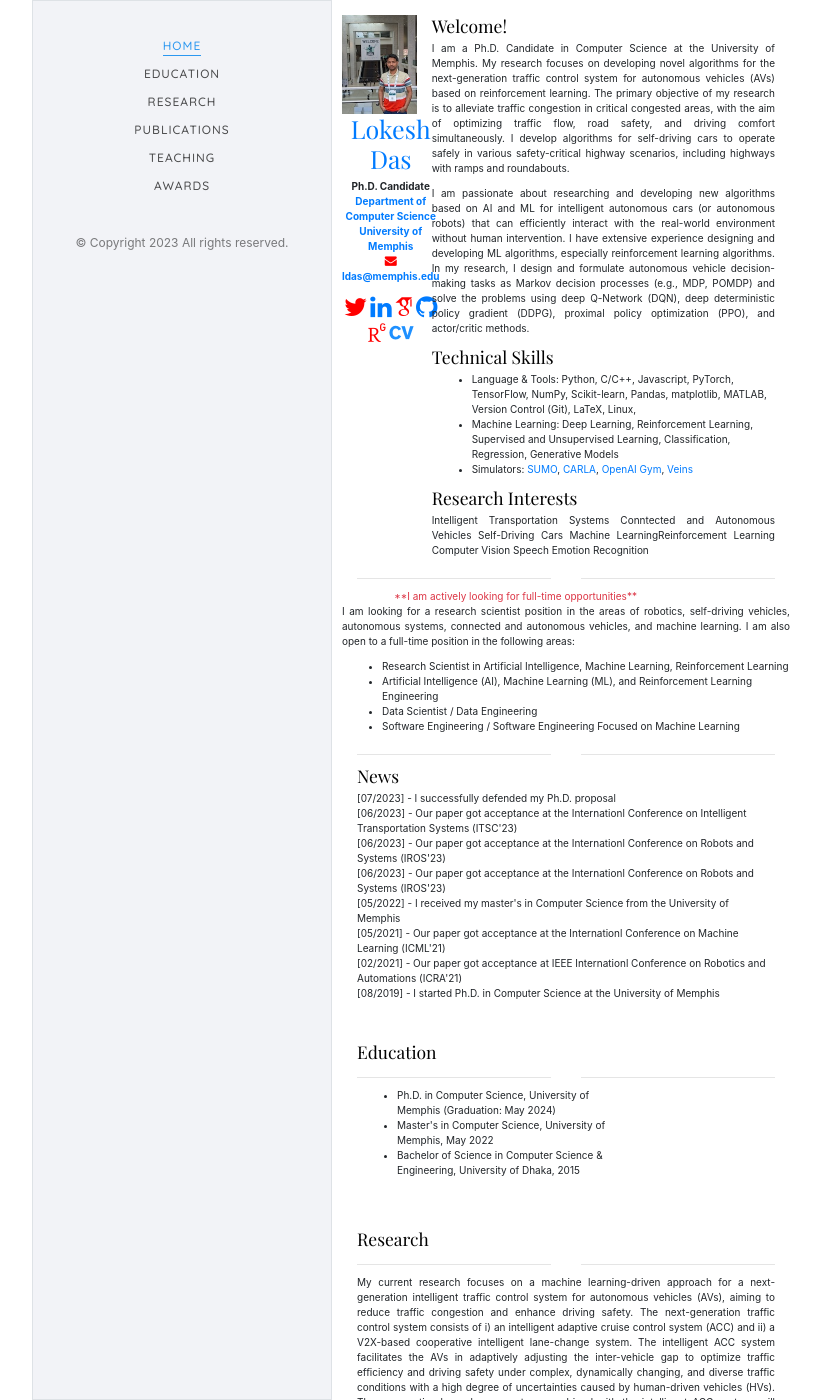
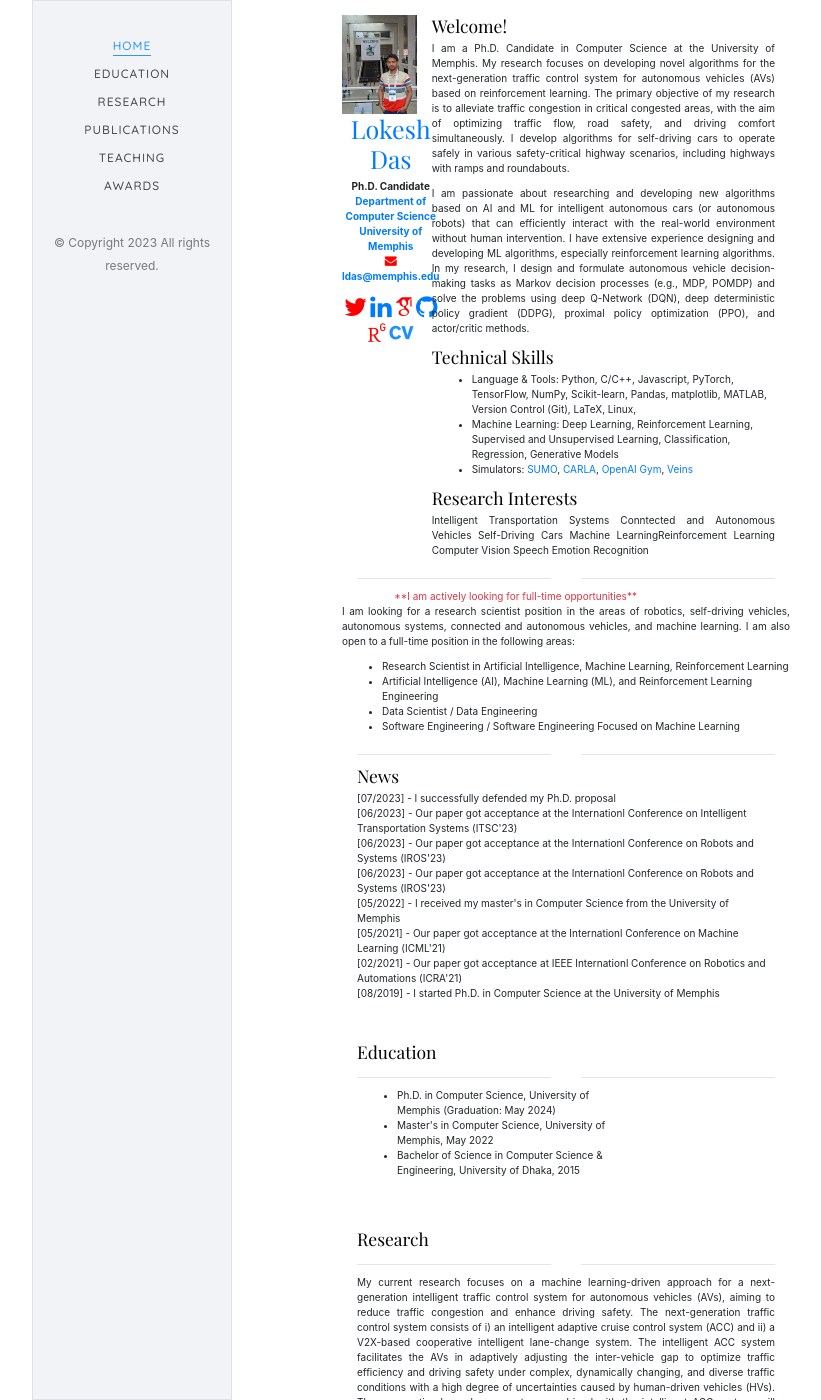
Before and after one commit to lokesh-c-das/lokesh-c-das.github.io, a Jekyll site: the page built from index.md, in a window 1280 px wide and 1400 px high. Shown: the whole window, without its empty margins (224-1045 px from the left). Built offline with Jekyll 4.4.1, drawn with Linux system fonts in a browser that asks for light colours; some web fonts are replaced.

```diff
--- a/assets/css/style.css
+++ b/assets/css/style.css
@@ -76,7 +76,7 @@
   padding-top: 3em;
   padding-bottom: 40px;
   float: left;
-  width: 300px;
+  width: 200px; /*Previously: 300 px*/
   position: fixed;
   overflow-y: scroll;
   z-index: 1001;
```
Also changed, not shown: 1 other file.
